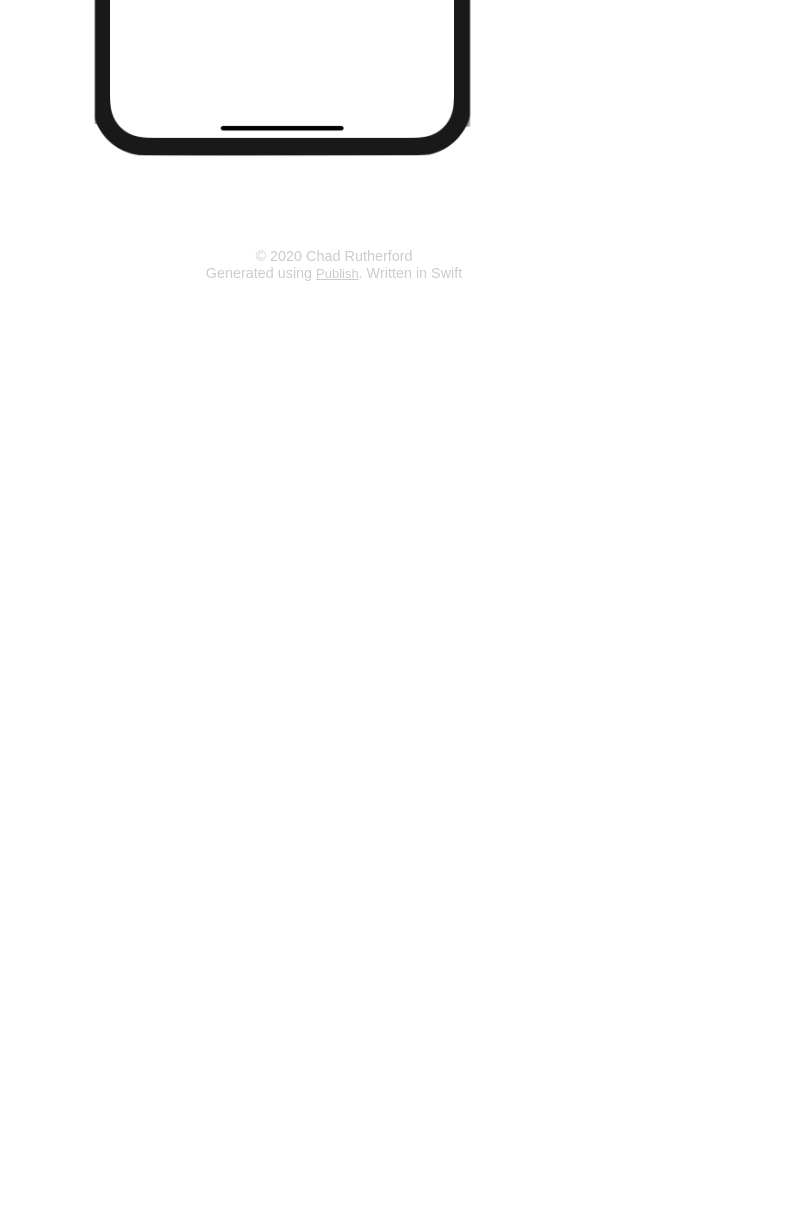
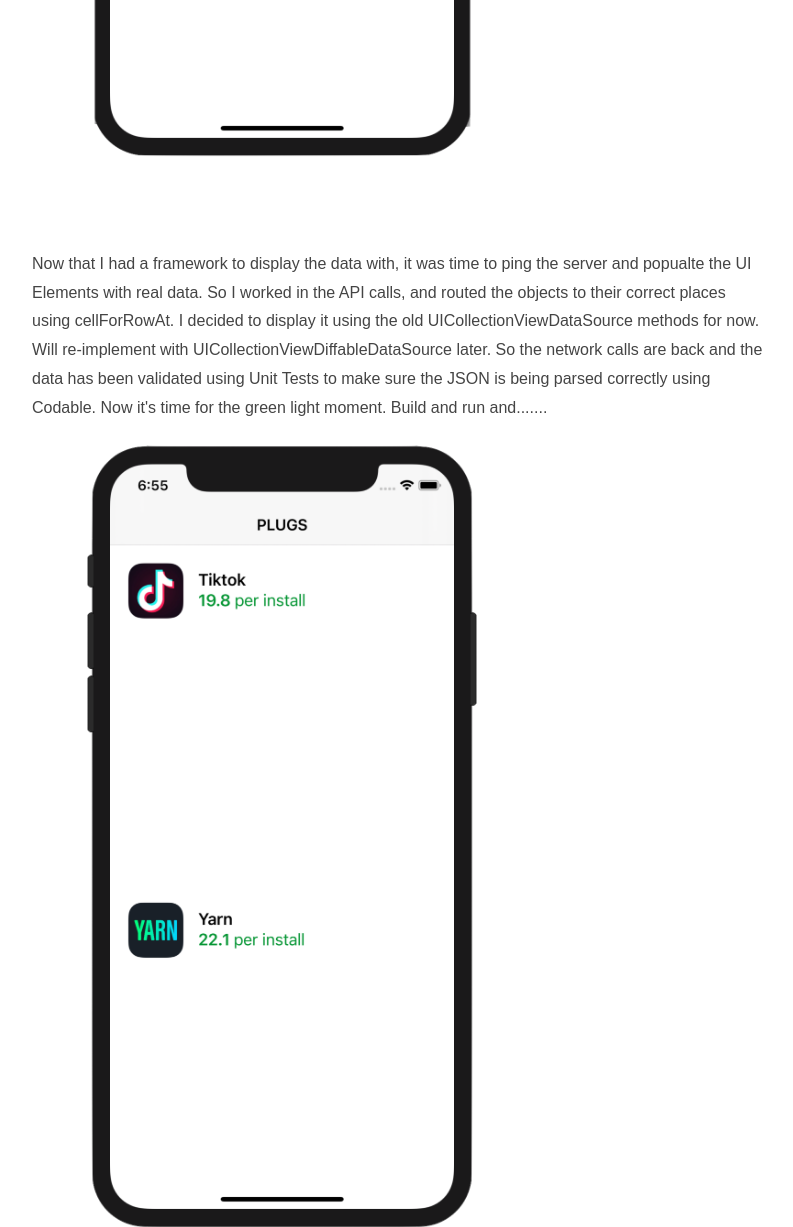
Before and after one commit to chadarutherford/chadarutherford.github.io, a plain HTML site: page posts/2020-10-01JetFuelTakeHome/index.html in a window 1280 px wide. Shown: the part 4472-5699 px from the top of the page, without its empty margins (306-1099 px from the left). Before the commit the page ends 4772 px from the top, so only its background shows below. Drawn offline with nearby package versions, Linux system fonts and the light colour scheme.

Commit message:
Added more blog and feedCVCells image chadarutherford/chadarutherford.io@3bac4dfc9cd41a623a5fca0a7b1d69eb604e596b

```diff
--- a/posts/2020-10-01JetFuelTakeHome/index.html
+++ b/posts/2020-10-01JetFuelTakeHome/index.html
@@ -30,4 +30,4 @@ window?.<span class="call">makeKeyAndVisible</span>()
 		payPerInstallLabel.<span class="property">heightAnchor</span>.<span class="call">constraint</span>(equalToConstant: <span class="number">25</span>)
 	])
 }
-</code></pre><p>and here are the results:</p><img src="/images/posts/TakeHomeChallenge/dummyCVCells.png" alt="dummyCVCells" width="500"/></div></div></div><div class="footer pure-u-1"><div class="pure-u-1">© 2020 Chad Rutherford</div><div class="pure-u-1">Generated using <a href="https://github.com/johnsundell/publish">Publish</a>. Written in Swift</div></div></div></body></html>
+</code></pre><p>and here are the results:</p><img src="/images/posts/TakeHomeChallenge/dummyCVCells.png" alt="dummyCVCells" width="500"/><p>Now that I had a framework to display the data with, it was time to ping the server and popualte the UI Elements with real data. So I worked in the API calls, and routed the objects to their correct places using cellForRowAt. I decided to display it using the old UICollectionViewDataSource methods for now. Will re-implement with UICollectionViewDiffableDataSource later. So the network calls are back and the data has been validated using Unit Tests to make sure the JSON is being parsed correctly using Codable. Now it's time for the green light moment. Build and run and.......</p><img src="/images/posts/TakeHomeChallenge/feedCVCells.png" alt="feedCVCells" width="500"/><p>We have icons, names and price per download all populating correctly!</p></div></div></div><div class="footer pure-u-1"><div class="pure-u-1">© 2020 Chad Rutherford</div><div class="pure-u-1">Generated using <a href="https://github.com/johnsundell/publish">Publish</a>. Written in Swift</div></div></div></body></html>
```
Also changed, not shown: tags/index.html (+1 -1 lines), images/posts/TakeHomeChallenge/feedCVCells.png (added), 1 other file.
